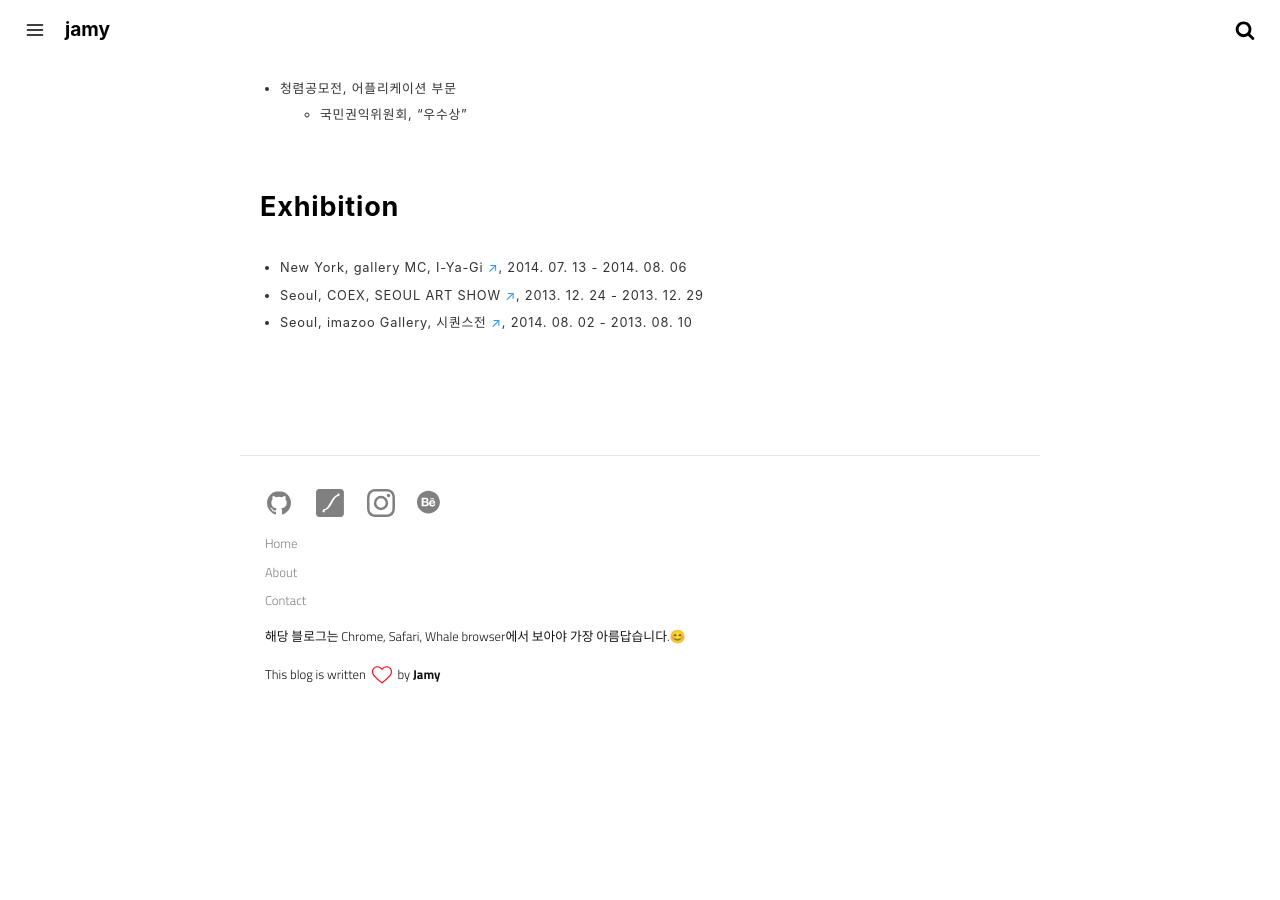
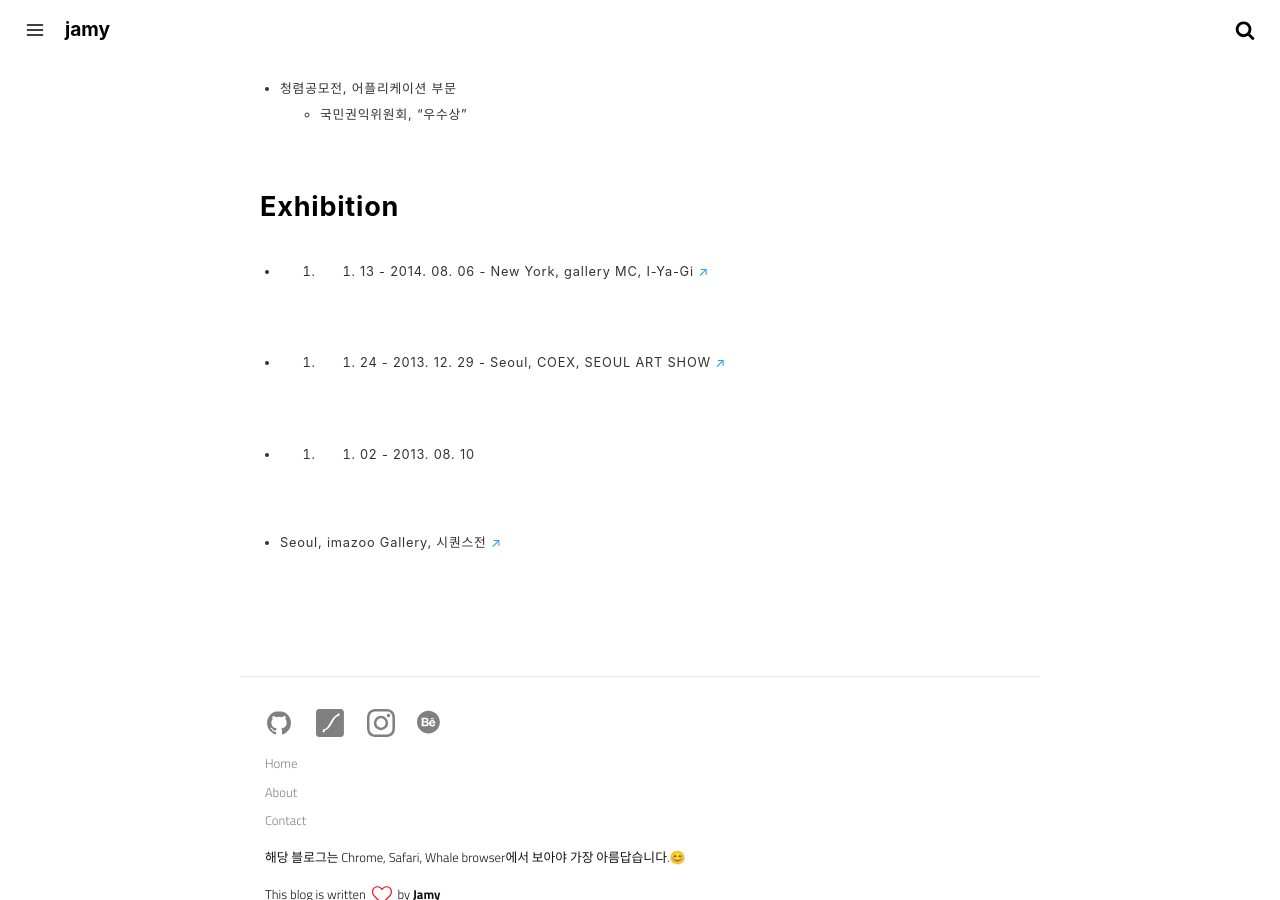
Before and after one commit to crazyjamy/crazyjamy.github.io, a Jekyll site: the page built from about.md, in a window 1280 px wide and 900 px high, scrolled down 1805 px. Built offline with Jekyll 4.4.1, drawn with Linux system fonts in a browser that asks for light colours; before the commit the page ends 2525 px from its top, so only the background shows below that; some of the changed text lies outside the part shown.

Commit message:
Update about.md

```diff
--- a/about.md
+++ b/about.md
@@ -61,6 +61,9 @@ permalink: /about/
   - 국민권익위원회, "우수상"
 
 ### Exhibition
-- New York, gallery MC, I-Ya-Gi <a href="http://www.gallerymc.org/h/i-ya-gi-that-connote-you-and-me/" target="_blank">↗</a>, 2014. 07. 13 - 2014. 08. 06
-- Seoul, COEX, SEOUL ART SHOW <a href="http://seoulartshow.com/n_sub02/2014_02_01.php" target="_blank">↗</a>, 2013. 12. 24 - 2013. 12. 29
-- Seoul, imazoo Gallery, 시퀀스전 <a href="http://www.imazoo.com/index.htm" target="_blank">↗</a>, 2014. 08. 02 - 2013. 08. 10
+- 2014. 07. 13 - 2014. 08. 06
+  - New York, gallery MC, I-Ya-Gi <a href="http://www.gallerymc.org/h/i-ya-gi-that-connote-you-and-me/" target="_blank">↗</a>
+- 2013. 12. 24 - 2013. 12. 29
+  - Seoul, COEX, SEOUL ART SHOW <a href="http://seoulartshow.com/n_sub02/2014_02_01.php" target="_blank">↗</a>
+-  2014. 08. 02 - 2013. 08. 10
+  - Seoul, imazoo Gallery, 시퀀스전 <a href="http://www.imazoo.com/index.htm" target="_blank">↗</a>
```
Also changed, not shown: other parts of about.md (+1 -1 lines).
